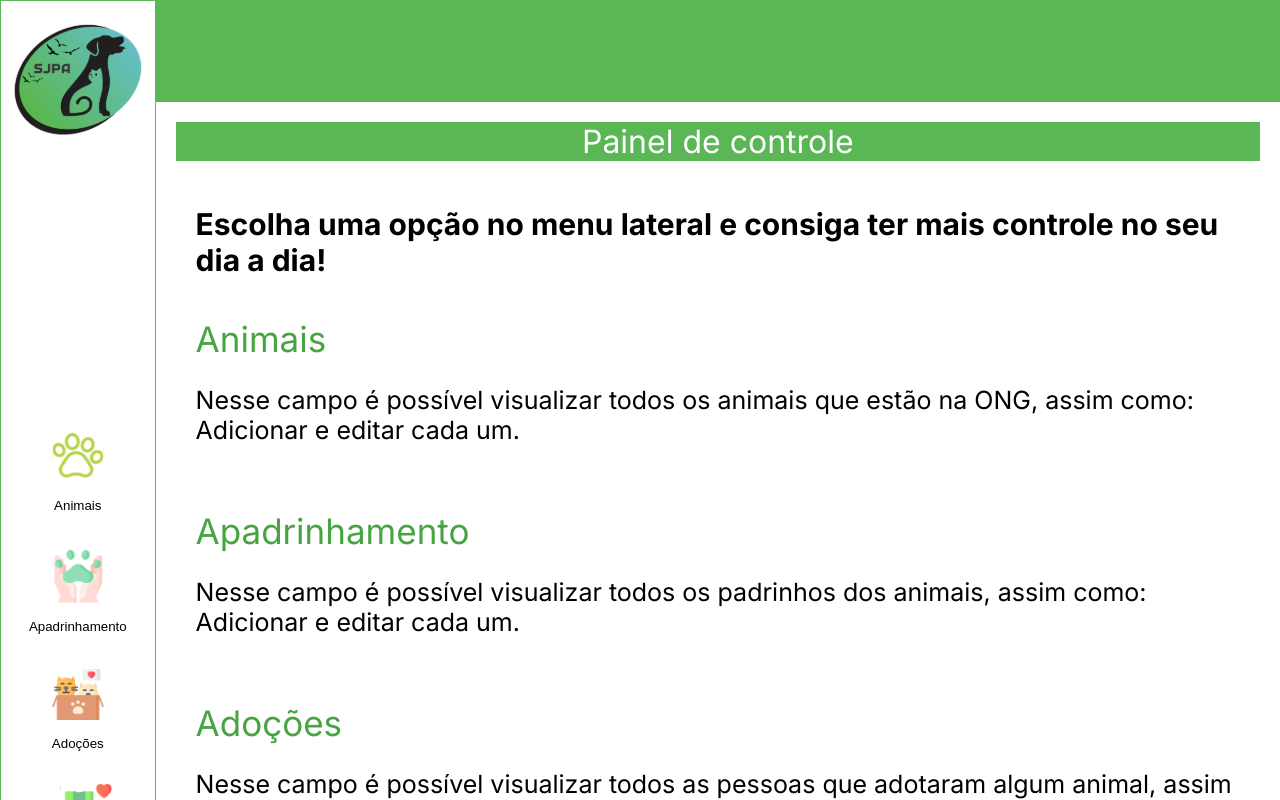
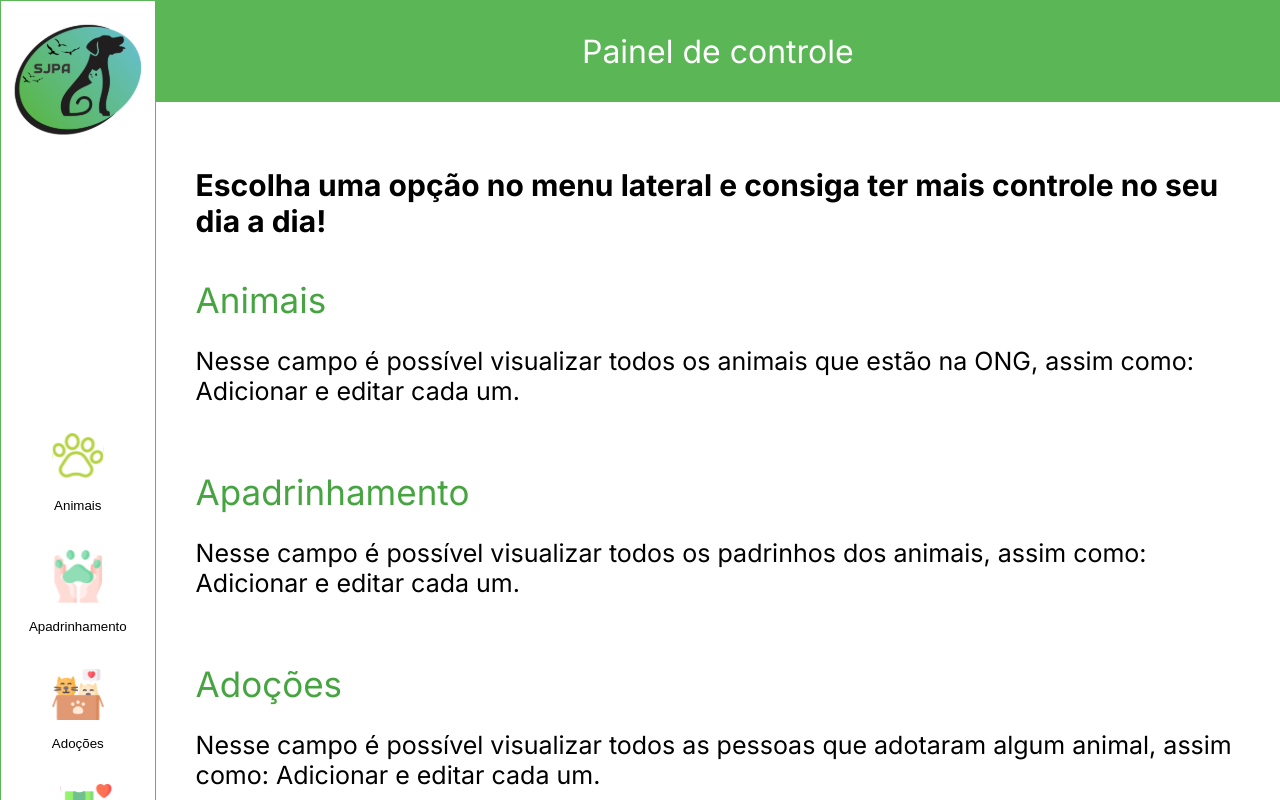
Before and after one commit to patriciasanttos/projeto-grupo3, a React (Create React App) app in the folder app/: page /admin/control_panel in a window 1280 px wide. Built offline with nearby package versions, Linux system fonts and the light colour scheme.

Commit message:
added props in control panel - title

```diff
--- a/app/src/pages/private/control_panel/index.jsx
+++ b/app/src/pages/private/control_panel/index.jsx
@@ -6,12 +6,7 @@ import "./styles.scss";
 
 function ControlPanel() {
   return (
-    <AdminNavBar>
-      <div>
-        <header className="admin-header">
-          <h1>Painel de controle</h1>
-        </header>
-
+    <AdminNavBar headerTitle="Painel de controle">
         <main className='admin-main-container'>
           <h2>Escolha uma opção no menu lateral e consiga ter mais controle no seu dia a dia!</h2>
           <h3>Animais</h3>
@@ -27,7 +22,6 @@ function ControlPanel() {
           <p>Nesse campo é possível visualizar todos os voluntários, assim como:
           Adicionar e editar cada um.</p>
         </main>
-      </div>
     </AdminNavBar>
   );
 }
```
